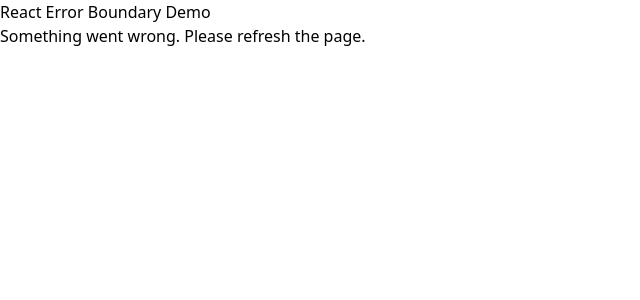
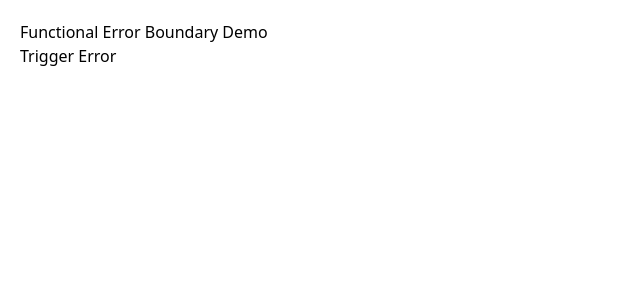
Before and after one commit to NasirSultan/React-Components, a React (Vite) app: page / in a window 1280 px wide. Shown: the top 300 px of the page, without its empty margins (0-640 px from the left). Built offline with nearby package versions, Linux system fonts and the light colour scheme.

Commit message:
functional error

```diff
--- a/package.json
+++ b/package.json
@@ -19,6 +19,7 @@
     "lucide-react": "^0.511.0",
     "react": "^19.1.0",
     "react-dom": "^19.1.0",
+    "react-error-boundary": "^6.0.0",
     "react-icons": "^5.5.0",
     "react-markdown": "^10.1.0",
     "react-phone-input-2": "^2.15.1",
--- a/src/App.jsx
+++ b/src/App.jsx
@@ -1,16 +1,13 @@
 import React from "react";
-import BuggyComponent from "./components/BuggyComponent";
-import ErrorBoundary from "./components/ErrorBoundary";
+import MainContent from "./components/MainContent";
 
-function App() {
+const App = () => {
   return (
-    <div>
-      <h1>React Error Boundary Demo</h1>
-      <ErrorBoundary>
-        <BuggyComponent />
-      </ErrorBoundary>
+    <div style={{ padding: "20px" }}>
+      <h1>Functional Error Boundary Demo</h1>
+      <MainContent />
     </div>
   );
-}
+};
 
 export default App;
--- a/src/components/BuggyComponent.jsx
+++ b/src/components/BuggyComponent.jsx
@@ -1,7 +1,8 @@
 import React from "react";
 
 const BuggyComponent = () => {
-  throw new Error("Oops! This component crashed.");
+  throw new Error("Oops! Something went wrong inside BuggyComponent.");
+  // return <div>You will not see this text.</div>;
 };
 
 export default BuggyComponent;
--- a/src/components/ErrorBoundary.jsx
+++ b/src/components/ErrorBoundary.jsx
@@ -1,27 +1,13 @@
-import React, { Component } from "react";
+import React from "react";
 
-class ErrorBoundary extends Component {
-  constructor(props) {
-    super(props);
-    this.state = { hasError: false };
-  }
+const ErrorFallback = ({ error, resetErrorBoundary }) => {
+  return (
+    <div role="alert" style={{ color: "red", border: "1px solid red", padding: 10 }}>
+      <p><strong>Something went wrong:</strong></p>
+      <pre>{error.message}</pre>
+      <button onClick={resetErrorBoundary}>Try again</button>
+    </div>
+  );
+};
 
-  static getDerivedStateFromError(error) {
-    return { hasError: true }; // Updates state so next render shows fallback UI
-  }
-
-  componentDidCatch(error, errorInfo) {
-    console.error("Caught by Error Boundary:", error, errorInfo);
-    // Send to logging service, etc.
-  }
-
-  render() {
-    if (this.state.hasError) {
-      return <h2>Something went wrong. Please refresh the page.</h2>;
-    }
-
-    return this.props.children;
-  }
-}
-
-export default ErrorBoundary;
+export default ErrorFallback;
--- /dev/null
+++ b/src/components/MainContent.jsx
@@ -0,0 +1,25 @@
+import React, { useState } from "react";
+import BuggyComponent from "./BuggyComponent";
+import { ErrorBoundary } from "react-error-boundary";
+import ErrorFallback from "./ErrorBoundary";
+
+const MainContent = () => {
+  const [showBuggy, setShowBuggy] = useState(false);
+
+  return (
+    <div>
+      <button onClick={() => setShowBuggy(true)}>Trigger Error</button>
+
+      {showBuggy && (
+        <ErrorBoundary
+          FallbackComponent={ErrorFallback}
+          onReset={() => setShowBuggy(false)}
+        >
+          <BuggyComponent />
+        </ErrorBoundary>
+      )}
+    </div>
+  );
+};
+
+export default MainContent;
```
Also changed, not shown: 2 other files (tests, documents, lock files or other folders).
